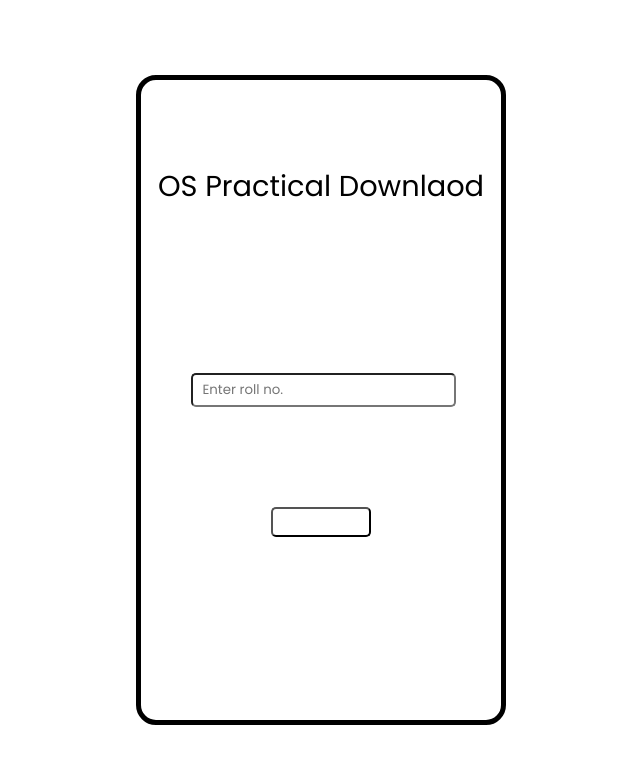
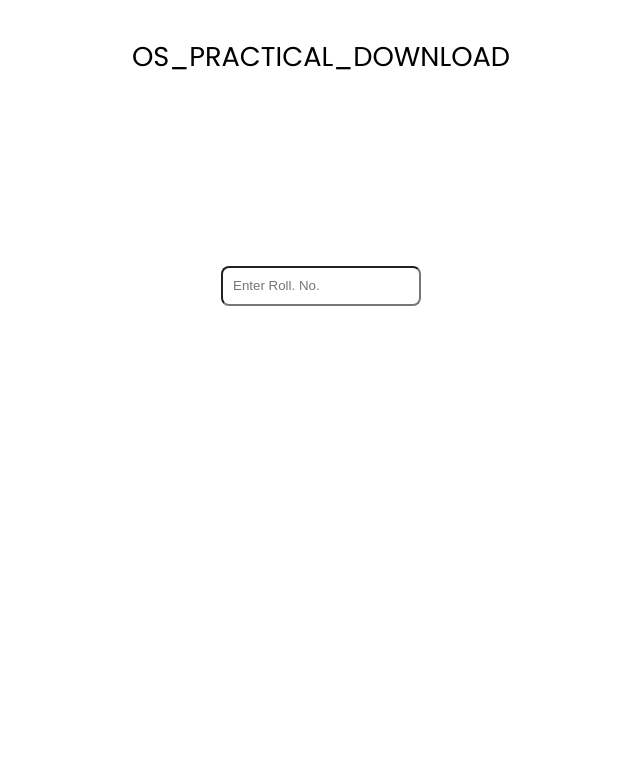
Before and after one commit to sigma-boy-raj/OS_practical_2025_2nd_sem, a plain HTML site: page index.html in a window 1280 px wide. Shown: the whole page, without its empty margins (319-959 px from the left). Drawn offline with Linux system fonts and the light colour scheme.

Commit message:
Update index.html

```diff
--- a/index.html
+++ b/index.html
@@ -3,100 +3,76 @@
 <head>
 	<meta charset="utf-8">
 	<meta name="viewport" content="width=device-width, initial-scale=1">
-	<title>cpp_download</title>
+	<title>Cpp_download</title>
 	<link rel="preconnect" href="https://fonts.googleapis.com">
 	<link rel="preconnect" href="https://fonts.gstatic.com" crossorigin>
 	<link href="https://fonts.googleapis.com/css2?family=Poppins:ital,wght@0,100;0,200;0,300;0,400;0,500;0,600;0,700;0,800;0,900;1,100;1,200;1,300;1,400;1,500;1,600;1,700;1,800;1,900&display=swap" rel="stylesheet">
 	<style>
-		*{
-			margin: 0px;
-			padding: 0px;
-			font-family: "poppins", sans-serif;
+		*{padding: 0px; margin: 0px; box-sizing: border-box;}
+		section{height: 100vh; width: 100%; background: white; display: grid; grid-template-rows: 1fr 3fr 3fr; grid-template-columns: 1fr;}
+		section>div:first-child{
+			grid-area: 1/1/2/2;
+			justify-self: center;
+			align-self: center;
+			font-size: 1.7em;
+			font-family: 'poppins', sans-serif;
 		}
-		section{
-			height: 100vh;
-			width: 100%;
-			display: grid;
-			place-content: center;
-		}
-		.mockup{
-			height: 80vh;
-			aspect-ratio: 9/16;
-			border-radius: 20px;
-			border: 5px solid black;
-			display: grid;
-			grid-template-columns: 1fr;
-			grid-template-rows: 2fr 2fr 2fr;
-		}
-		.mockup>div:first-child{
-			font-size: 20px;
-			grid-area: 1/ 1/ 2/ 2;
+		section>input{
+			grid-area: 2/1/3/2;
 			align-self: center;
 			justify-self: center;
-			font-size: 1.8em;
-			text-align: center;
+			height: 40px;
+			width: 200px;
+			text-indent: 10px;
+			border-radius: 8px;
 		}
-		.mockup>div:nth-child(2){
+		section>div#greet{
+			grid-area: 2/1/3/2;
+			align-self: flex-end;
+			justify-self: center;
+			font-family: 'poppins', sans-serif;
+			font-size: 1.5em;
+		}
+		section>button{
+			grid-area: 3/1/4/2;
 			align-self: center;
 			justify-self: center;
-			display: flex;
-			gap: 20px;
-			flex-direction: column;
+			height: 40px;
+			width: 150px;
+			background: transparent;
+			border-radius: 20px;
+			border: 4px solid black;
+			font-size: 1.2em;
+			display: none;
 		}
-		.mockup>div>input{
-			height: 30px;
-			width: 100%;
-			border-radius: 5px;
-			text-indent: 10px;
-		}
-		button{
-			height: 30px;
-			width: 100px;
-			align-self: flex-start;
-			justify-self: center;
-			background: transparent;
-			border-radius: 5px;
-		}
-		button>a{text-decoration: none;color: black;}
+		#btn>a{color: #000; text-decoration: none;}
 	</style>
 </head>
 <body>
 	<section>
-		<div class="mockup">
-			<div>OS Practical Downlaod</div>
-			<div>
-				<input type="number" name="roll no." placeholder="Enter roll no." onchange="wish()" id="roll">
-				<div id="wish"></div>
-			</div>
-			<button id="Download"></button>
-		</div>
+		<div>OS_PRACTICAL_DOWNLOAD</div>
+		<input type="number" name="roll no." placeholder="Enter Roll. No." onchange="down()" id="roll">
+		<div id="greet"></div>
+		<button id='btn'><button>
 	</section>
 	<script>
-		apple =
-		{'81': 'Anjali',
-		 '90': 'Doraemon',
-		 '114': 'Voneeta',
-		 '115': 'Vivek',
-		 '118': 'Naman',
-		 '132': 'Punit',
-		 '151': 'Rahul',
-		 '142': 'Sahil',}
-		 links =
-		 {'81' : 'https://drive.google.com/file/d/1BsYASCcHMiWAS7nXsR-eFBGe4mE_HR2n/view?usp=sharing',
-		 '90' : 'https://drive.google.com/file/d/1_fh_EYhItYJM1kLHYfqQIA_zRT2PPsVh/view?usp=sharing',
-		 '114' : 'https://drive.google.com/file/d/1Y67_PqjumS-5gYl67qA9BH2wC0Z7m3dY/view?usp=sharing',
-		 '115' : 'https://drive.google.com/file/d/1wkdaHgvrXu_i0pYdG8PsVOyv5lEUoy9q/view?usp=sharing',
-		 '118' : 'https://drive.google.com/file/d/1dfZ0plp8iaXfXlP3pMicRZ6YWF6gpMEO/view?usp=sharing',
-		 '132' : 'https://drive.google.com/file/d/1MKKpU6qEUaGOflAy6vIuifwZvYDRcEcu/view?usp=sharing',
-		 '142' : 'https://drive.google.com/file/d/1HAm7bD2NWkloVCovr4134aNFsAoQ-Q5O/view?usp=sharing',
-		 '151' : 'https://drive.google.com/file/d/1dXZtwbDfKjCelwH2E98xofqAnyDxYjYZ/view?usp=sharing',
-		 }
-		function wish(){
-			let num = document.getElementById('roll').value;
-			if (apple[num]){text = 'Hi ' + apple[num] + '!';}
-			else {text = 'wrong entered';}
-			document.getElementById('wish').innerHTML = text;
-			document.getElementById('Download').innerHTML = `<a href="${links[num]}">Donwload</a>`;
+		names = {
+			'81' : 'Anjali',
+			'90' : 'Doraemon',
+			'114' : 'Voneeta',
+			'115' : 'Vivek',
+			'118' : 'Naman',
+			'132' : 'Punit',
+			'142' : 'Sahil',
+			'151' : 'Rahul',
+		}
+		function down(){
+			roll = (document.getElementById('roll').value);
+			cur_name = names[roll];
+			but = document.getElementById('btn');
+			gree = document.getElementById('greet');
+			if(cur_name){gree.innerHTML = 'Hi '+cur_name + '!'; but.style.display = 'block'; but.innerHTML = `<a href="os\\${roll}.pdf">Download<a>`}
+			else {gree.innerHTML = 'No record'}
 		}
 	</script>
 </body>
```
